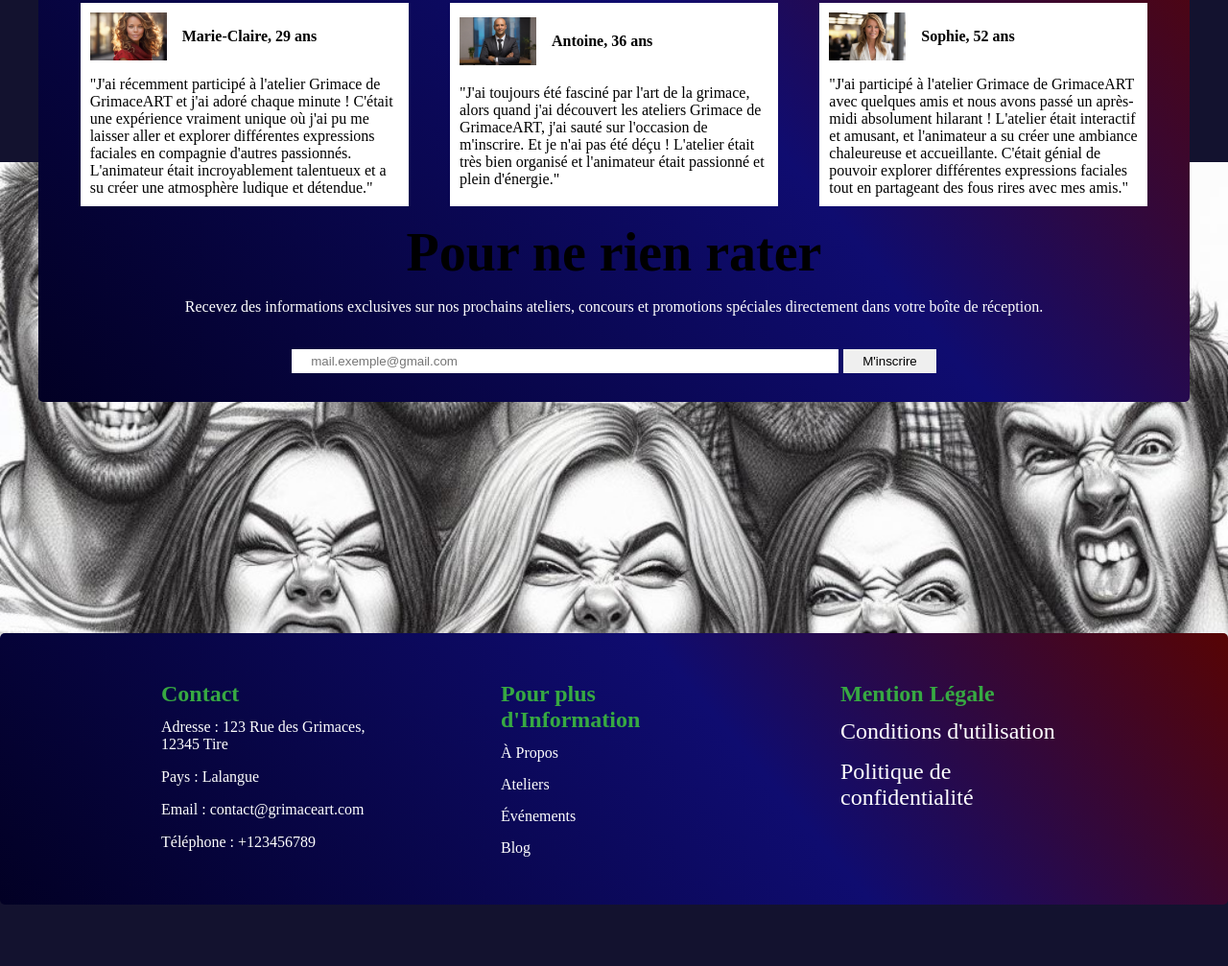
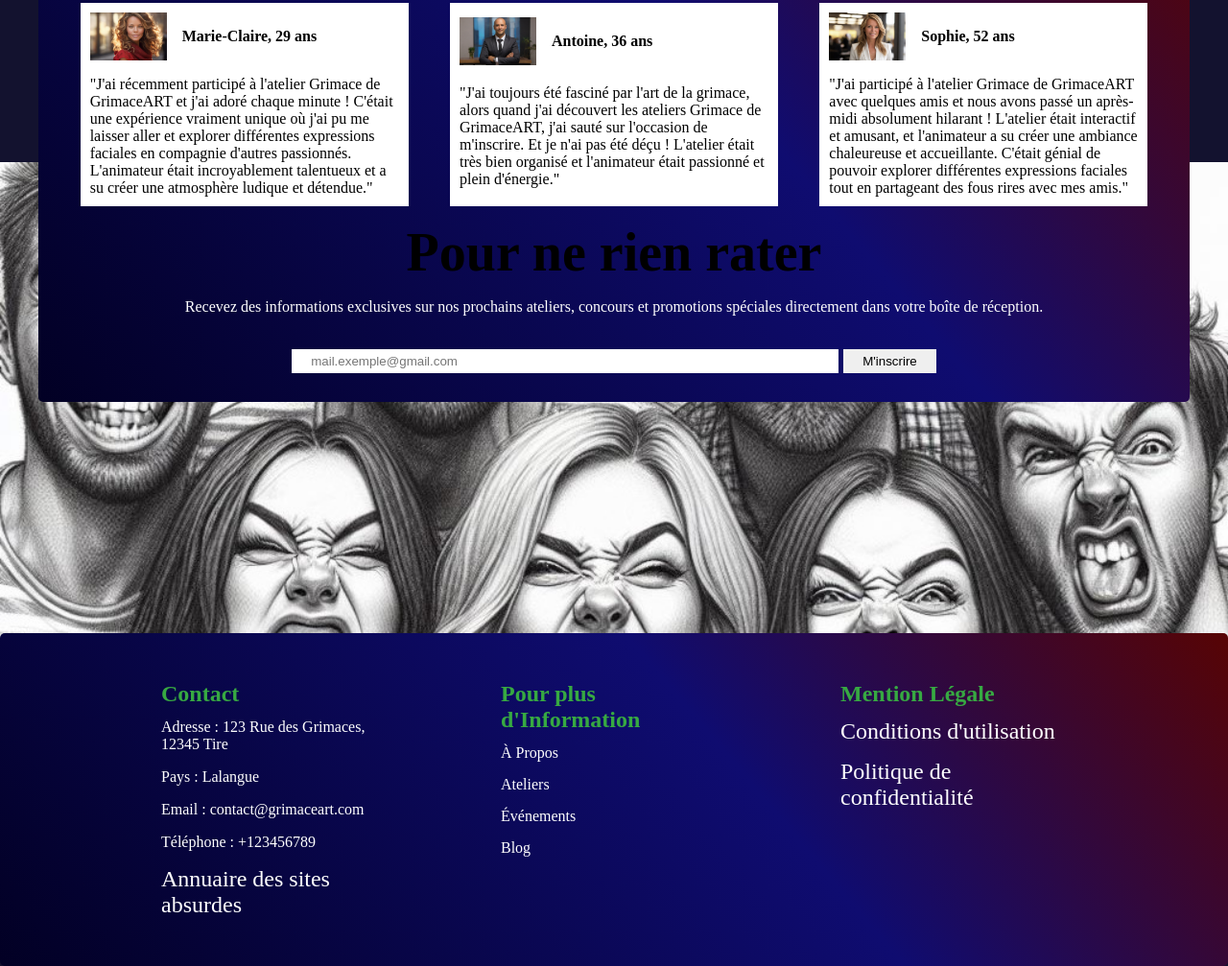
Before and after one commit to ImuraKenshin/Site-absurde, a website: page index.html in a window 1280 px wide. Shown: the part 3436-4443 px from the top of the page at 96% size. Before the commit the page ends 4379 px from the top, so only its background shows below. Drawn offline with Linux system fonts and the light colour scheme; a web font is replaced by a local one.

Commit message:
Update index.html

```diff
--- a/index.html
+++ b/index.html
@@ -240,6 +240,7 @@
                 <p>Pays : Lalangue</p>
                 <p>Email : contact@grimaceart.com</p>
                 <p>Téléphone : +123456789</p>
+                <a href="https://belaid01500.github.io/Site-Absurde/" title="annuaire" target="_blank">Annuaire des sites absurdes</a>
             </div>
         </div>
         <div class="footer-section autre flex">
```
